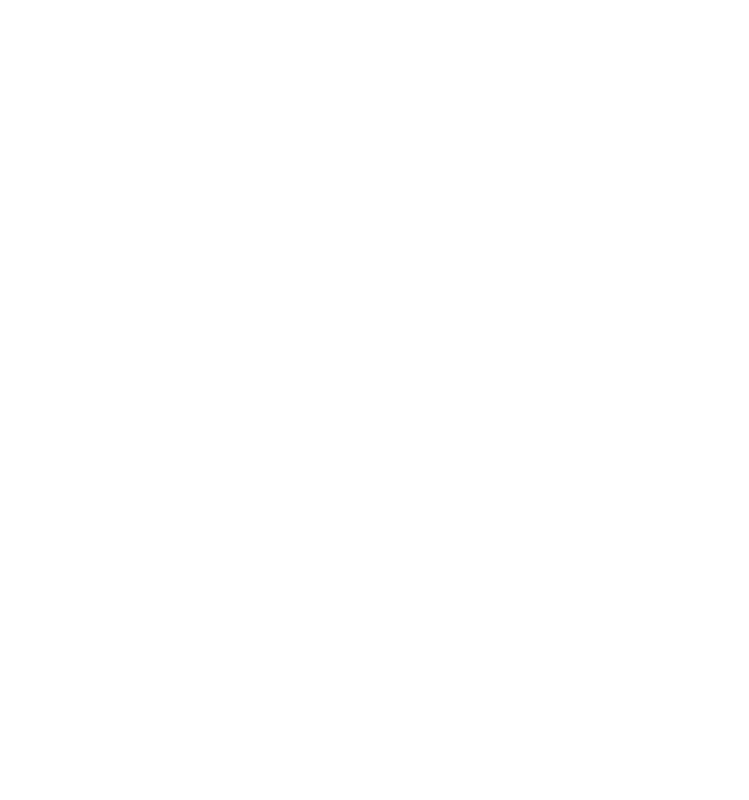
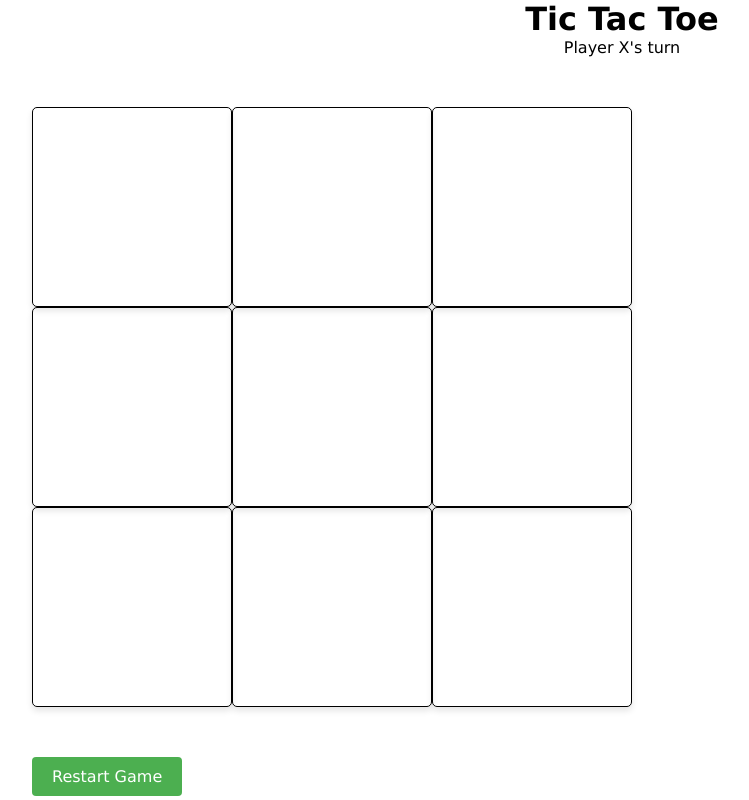
Before and after one commit to KhalanHappiness/tic-tac-toe, a plain HTML site: page index.html in a window 1280 px wide. Shown: the whole page, without its empty margins (18-767 px from the left). Drawn offline with Linux system fonts and the light colour scheme.

Commit message:
Adds javascript , css files and modifies the html file

```diff
--- a/css/style.css
+++ b/css/style.css
@@ -0,0 +1,104 @@
+ *{
+    margin: 0;
+    padding: 0;
+    box-sizing: border-box;
+    font-family: 'Lucida Sans', 'Lucida Sans Regular', 'Lucida Grande', 'Lucida Sans Unicode', Geneva, Verdana, sans-serif;
+}
+#container{
+    display: grid;
+    grid-template-areas:
+    "first second third"
+    "fourth fifth sixth"
+    "seventh eight ninenth";
+
+    margin: 50px;
+
+
+    width: 40%;
+}
+
+#first{
+    grid-area: first;
+
+}
+#second{
+    grid-area: second;
+}
+#third{
+    grid-area: third ;
+}
+#fourth{
+    grid-area: fourth;
+}
+#fifth{
+    grid-area:fifth;
+}
+#seventh{
+    grid-area:seventh;
+}
+
+#eight{
+    grid-area: eight;
+
+}
+#ninenth{
+    grid-area: ninenth;
+}
+
+.tile{
+
+    padding-top: 20px;
+    padding-bottom: 20px;
+    box-shadow: 0 4px 6px rgba(0, 0, 0, 0.1);
+    height: 200px;
+    width: 200px;
+    border-radius: 5px;
+    text-align: center;
+    justify-content: center;
+    cursor: pointer;
+    font-size: 48px;
+    transition: background-color 0.3s, transform 0.1s;
+    border: 1px solid black;
+
+
+}
+.tile:hover{
+    background-color: #f5f5f5;
+    transform: scale(1.02);
+}
+button {
+    padding: 10px 20px;
+    font-size: 16px;
+    background-color: #4CAF50;
+    color: white;
+    border: none;
+    border-radius: 4px;
+    cursor: pointer;
+    transition: background-color 0.3s;
+    margin-left: 50px;
+
+}
+button:hover {
+    background-color: #45a049;
+}
+
+.x {
+    color: #FF5722;
+}
+
+.o {
+    color: #2196F3;
+}
+
+.win {
+    background-color: #E8F5E9;
+    animation: pulse 1s infinite;
+}
+
+h1{
+    text-align: center;
+}
+
+#status{
+    text-align: center;
+}
--- a/index.html
+++ b/index.html
@@ -8,18 +8,24 @@
 </head>
 <body>
 
+    <h1>Tic Tac Toe</h1>
+    <div class="status" id="status">Player X's turn</div>
+
     <div id="container">
-        <div id="first"></div>
-        <div id="second"></div>
-        <div id="Third"></div>
-        <div id="fourth"></div>
-        <div id="fifth"></div>
-        <div id="sixth"></div>
-        <div id="seventh"></div>
-        <div id="eight"></div>
-        <div id="ninenth"></div>
+        <div id="first" class="tile" data-cell-index="0"></div>
+        <div id="second" class="tile" data-cell-index="1"></div>
+        <div id="third" class="tile" data-cell-index="2"></div>
+        <div id="fourth" class="tile" data-cell-index="3"></div>
+        <div id="fifth" class="tile" data-cell-index="4"></div>
+        <div id="sixth" class="tile" data-cell-index="5"></div>
+        <div id="seventh" class="tile" data-cell-index="6"></div>
+        <div id="eight" class="tile" data-cell-index="7"></div>
+        <div id="ninenth" class="tile" data-cell-index="8"></div>
 
     </div>
+
+    <button id="restart">Restart Game</button>
+
 
 
 
--- a/src/index.js
+++ b/src/index.js
@@ -0,0 +1,166 @@
+document.addEventListener("DOMContentLoaded", function(){
+    console.log("I am listening to this page")
+
+
+    const tiles = document.querySelectorAll('.tile')
+    const statusDisplay = document.getElementById('status');
+    const restartButton = document.getElementById('restart')
+
+    let gameActive = true
+    let currentPlayer = 'X'
+    let gameState = ['', '', '', '', '', '', '', '', '']
+
+    const winningConditions = [
+        [0, 1, 2], // top row
+        [3, 4, 5], // middle row
+        [6, 7, 8], // bottom row
+        [0, 3, 6], // left column
+        [1, 4, 7], // middle column
+        [2, 5, 8], // right column
+        [0, 4, 8], // diagonal top-left to bottom-right
+        [2, 4, 6]  // diagonal top-right to bottom-left
+
+    ]
+
+    // Messages
+    const winningMessage = () => `Player ${currentPlayer} has won!`;
+    const drawMessage = () => `Game ended in a draw!`;
+    const currentPlayerTurn = () => `Player ${currentPlayer}'s turn`;
+
+    //set initial status message
+    statusDisplay.textContent=currentPlayerTurn()
+
+    //handle tile click
+    function handleCellClick(event){
+        const clickedTile = event.target
+        const clickedCellIndex = parseInt(clickedTile.getAttribute('data-cell-index'))
+
+
+        //check if cell is already or game is paused
+        if (gameState[clickedCellIndex] !== '' || !gameActive) {
+            return;
+        }
+
+        // Update game state
+        gameState[clickedCellIndex] = currentPlayer;
+        clickedTile.textContent = currentPlayer;
+        clickedTile.classList.add(currentPlayer.toLowerCase());
+
+        //check if the current player won
+        checkWin()
+
+        //check if it's are draw
+        checkDraw()
+
+        //change player if game is still active
+
+        if(gameActive){
+            changePlayer()
+        }
+
+    }
+    function checkWin() {
+        let roundWon = false;
+        for (let i = 0; i < winningConditions.length; i++) {
+            const [a, b, c] = winningConditions[i];
+            const condition = gameState[a] && gameState[a] === gameState[b] && gameState[a] === gameState[c];
+
+            if (condition) {
+                roundWon = true;
+                // Highlight winning cells
+                tiles[a].classList.add('win');
+                tiles[b].classList.add('win');
+                tiles[c].classList.add('win');
+                break;
+            }
+        }
+
+        if (roundWon) {
+            statusDisplay.textContent = winningMessage();
+            gameActive = false;
+            return;
+        }
+    }
+
+    function checkDraw() {
+        if (!gameState.includes('') && gameActive) {
+            statusDisplay.textContent = drawMessage();
+            gameActive = false;
+        }
+    }
+
+    function changePlayer() {
+        currentPlayer = currentPlayer === 'X' ? 'O' : 'X'
+        statusDisplay.textContent = currentPlayerTurn()
+    }
+    function restartGame() {
+        gameActive = true;
+        currentPlayer = 'X';
+        gameState = ['', '', '', '', '', '', '', '', ''];
+        statusDisplay.textContent = currentPlayerTurn();
+
+        tiles.forEach(tile => {
+            tile.textContent = '';
+            tile.classList.remove('x', 'o', 'win');
+        });
+    }
+
+
+        // Event listeners
+        tiles.forEach(tile => {
+            tile.addEventListener('click', handleCellClick);
+        });
+
+        restartButton.addEventListener('click', restartGame);
+
+
+
+
+
+
+
+
+
+
+
+
+
+
+
+
+
+
+
+})
+
+
+
+
+// function randomValue(){
+//     let newValue ;
+
+//     return newValue = Math.round(Math.random())
+
+// }
+
+// tiles.forEach(tile => {
+//     tile.addEventListener("click", function(event){
+//         let value = randomValue();
+//         // Use this specific tile that was clicked
+//         if(value === 1){
+
+//             this.innerText = value;
+
+//         }
+//         else if(value === 0){
+//             this.innerText = "X"
+//         }
+
+
+//     });
+
+
+
+
+
+// })
```
